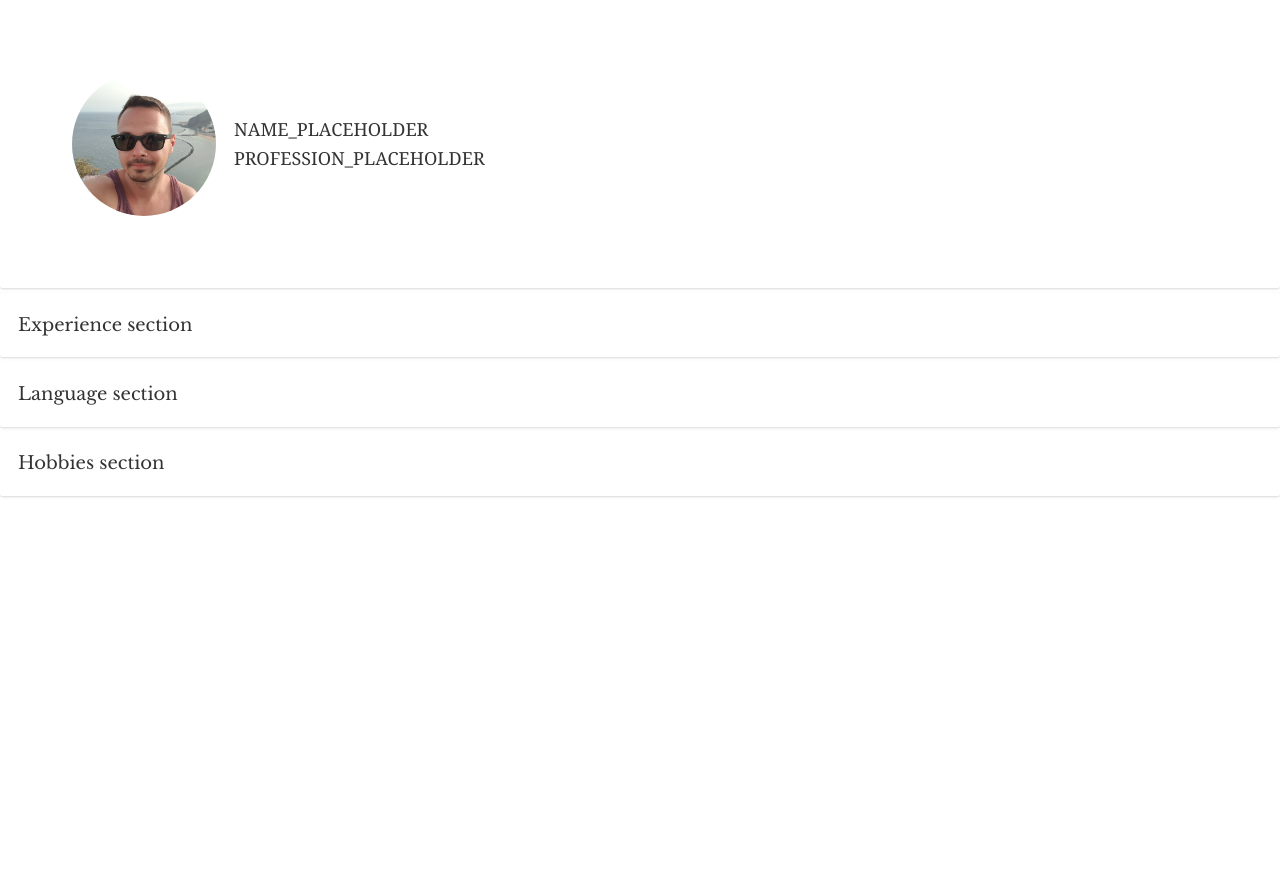
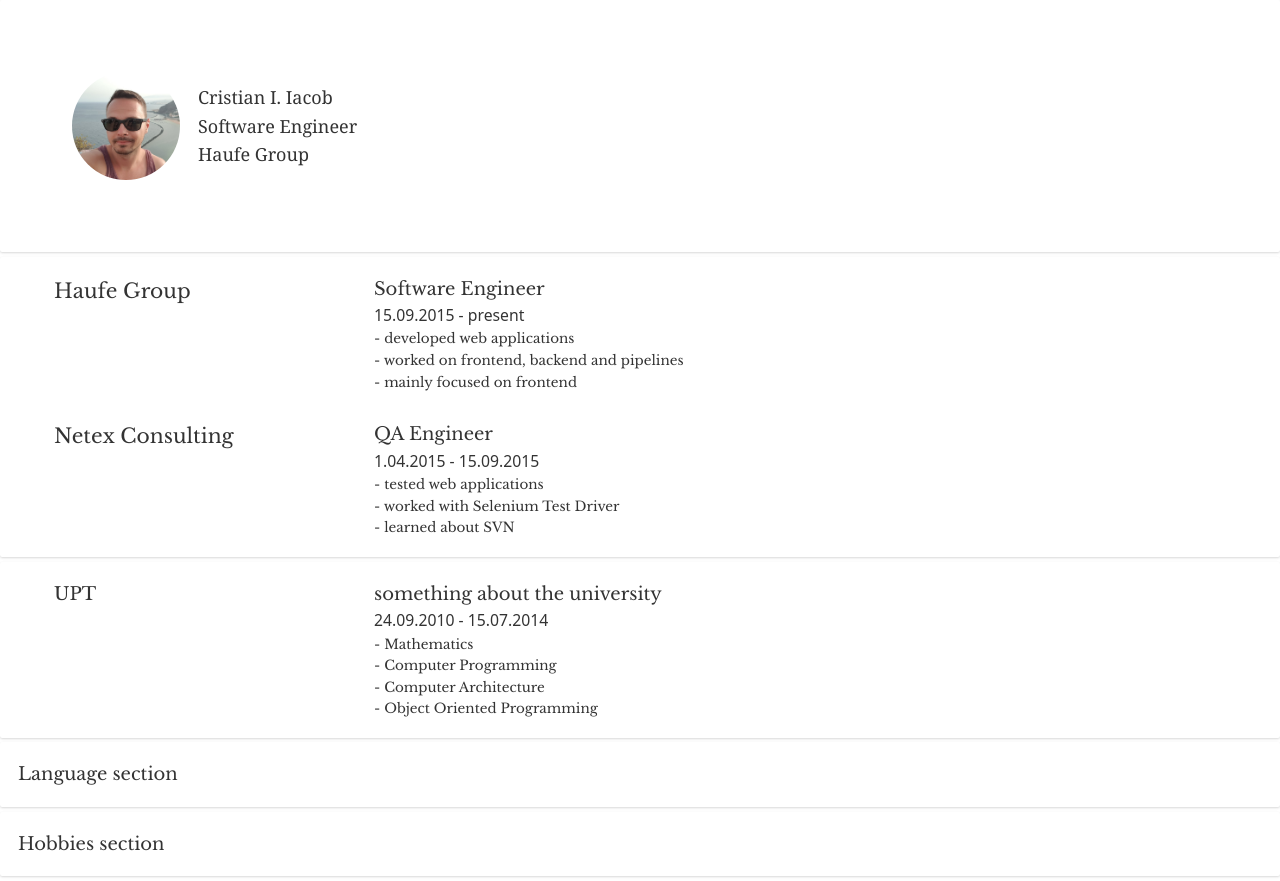
Before and after one commit to CristianIacob/resume, a Next.js app: page / in a window 1280 px wide. Before the commit the page ends 800 px from the top, so only its background shows below. Built offline with nearby package versions, Linux system fonts and the light colour scheme.

Commit message:
Add json file. Add  basic work, education and info.

```diff
--- /dev/null
+++ b/components/Education/index.jsx
@@ -0,0 +1,55 @@
+import React from "react";
+import Group from "../Group";
+
+const Title = (props) => {
+  return <h1 className="w-1/4">{props.name}</h1>;
+};
+
+const Skills = (props) => {
+  return props.skills.map((skill, i) => {
+    return (
+      <span key={`skill-${i}`} className="text-xs">
+        - {skill}
+      </span>
+    );
+  });
+};
+
+const Summary = (props) => {
+  return (
+    <section className="flex flex-col ml-4">
+      <h1>{props.description}</h1>
+      <h1 className="text-sm font-sans">
+        {props.startDate} - {props.endDate}
+      </h1>
+      <Skills skills={props.skills} />
+    </section>
+  );
+};
+
+function Education(props) {
+  const education = props.data;
+  console.log("Education -> education", education);
+
+  return (
+    <Group>
+      <section className="w-full flex items-center ml-8">
+        {education.map((education, i) => {
+          return (
+            <section key={`education-${i}`} className="flex flex-row w-full">
+              <Title name={education.name} />
+              <Summary
+                startDate={education.startDate}
+                endDate={education.endDate}
+                description={education.description}
+                skills={education.skills}
+              />
+            </section>
+          );
+        })}
+      </section>
+    </Group>
+  );
+}
+
+export default Education;
--- a/components/Experience/index.jsx
+++ b/components/Experience/index.jsx
@@ -1,10 +1,50 @@
 import React from "react";
 import Group from "../Group";
 
-function Experience() {
+const sectionStyle = {
+  transition: "all ease-out 700ms",
+};
+
+const Company = (props) => {
+  return <h1 className="text-lg w-1/4">{props.name}</h1>;
+};
+
+const Responsabilities = (props) => {
+  return props.data.map((responsability, i) => {
+    return (
+      <span key={`responsability-${i}`} className="text-xs">
+        - {responsability}
+      </span>
+    );
+  });
+};
+
+const Job = (props) => {
+  return (
+    <section className="flex flex-col ml-4">
+      <h2 className="text-base">{props.position}</h2>
+      <h4 className="text-sm font-sans">
+        {props.startDate} - {props.endDate}
+      </h4>
+      <Responsabilities data={props.responsabilities} />
+    </section>
+  );
+};
+
+function Experience(props) {
+  const workplaces = props.data;
   return (
     <Group>
-      <section className="w-full flex items-center">Experience section</section>
+      <section style={sectionStyle} className="w-full flex flex-col items-start ml-8">
+        {workplaces.map((work, i) => {
+          return (
+            <section key={`workplace-${i}`} className={`flex w-full flex-row${i < workplaces.length - 1 ? " mb-6" : ""}`}>
+              <Company name={work.company} />
+              <Job position={work.position} startDate={work.startDate} endDate={work.endDate} responsabilities={work.responsabilities} />
+            </section>
+          );
+        })}
+      </section>
     </Group>
   );
 }
--- a/components/PersonalInfo/index.jsx
+++ b/components/PersonalInfo/index.jsx
@@ -1,14 +1,21 @@
 import React from "react";
 import Group from "../Group";
 
-function PersonalInfo() {
+/**
+ * TODO: need contact info somewhere here; maybe right?
+ * need email, phone, github, linkedin(?)
+ * */
+
+function PersonalInfo(props) {
+  const { name, title, workplace } = props.data;
   return (
     <Group>
-      <section className="w-full flex items-center px-12 py-12">
-        <img className="w-32 rounded-full h-32 object-cover" src={`/profile.jpg`} />
+      <section className="w-full flex flex-col items-center px-12 py-12 md:flex-row lg:flex-row">
+        <img className="w-24 h-24 md:w-36 md:h-36 lg:w-36 lg:h-36 object-cover rounded-full" src={`/profile.jpg`} />
         <section className="flex flex-col ml-4 font-serif">
-          <span>NAME_PLACEHOLDER</span>
-          <span>PROFESSION_PLACEHOLDER</span>
+          <span>{name}</span>
+          <span>{title}</span>
+          <span>{workplace}</span>
         </section>
       </section>
     </Group>
--- a/pages/index.js
+++ b/pages/index.js
@@ -1,12 +1,19 @@
 import Head from "next/head";
 import PersonalInfo from "../components/PersonalInfo";
 import Experience from "../components/Experience";
-import Group from "../components/Group";
 import Linguistics from "../components/Linguistics";
 import Layout from "../components/Layout";
 import Hobbies from "../components/Hobbies";
+import Education from "../components/Education";
+import resume from "../public/resume.json";
 
-const Home = () => (
+/**
+ * TODO: Need a link to side-projects somewhere
+ */
+
+function Home() {
+  const { personal, work, education } = resume;
+  return (
     <>
       <Head>
         <title>Cristian Iacob</title>
@@ -15,12 +22,14 @@ const Home = () => (
       </Head>
 
       <Layout>
-      <PersonalInfo />
-      <Experience />
+        <PersonalInfo data={personal} />
+        <Experience data={work} />
+        <Education data={education} />
         <Linguistics />
         <Hobbies />
       </Layout>
     </>
   );
+}
 
 export default Home;
--- /dev/null
+++ b/public/resume.json
@@ -0,0 +1,37 @@
+{
+  "personal": {
+    "name": "Cristian I. Iacob",
+    "title": "Software Engineer",
+    "workplace": "Haufe Group",
+    "birthday": "17.19.1991",
+    "email": "cristian.iacob91@yahoo.com",
+    "github": "https://github.com/CristianIacob"
+  },
+  "work": [
+    {
+      "company": "Haufe Group",
+      "startDate": "15.09.2015",
+      "endDate": "present",
+      "position": "Software Engineer",
+      "responsabilities": ["developed web applications", "worked on frontend, backend and pipelines", "mainly focused on frontend"]
+    },
+    {
+      "company": "Netex Consulting",
+      "startDate": "1.04.2015",
+      "endDate": "15.09.2015",
+      "position": "QA Engineer",
+      "responsabilities": ["tested web applications", "worked with Selenium Test Driver", "learned about SVN"]
+    }
+  ],
+  "education": [
+    {
+      "name": "UPT",
+      "location": "Timisoara",
+      "startDate": "24.09.2010",
+      "endDate": "15.07.2014",
+      "description": "something about the university",
+      "skills": ["Mathematics", "Computer Programming", "Computer Architecture", "Object Oriented Programming"],
+      "award": "Bachelor degree"
+    }
+  ]
+}
```
Also changed, not shown: public/vercel.svg (deleted). Lines whose indentation alone changed are shown as unchanged.
